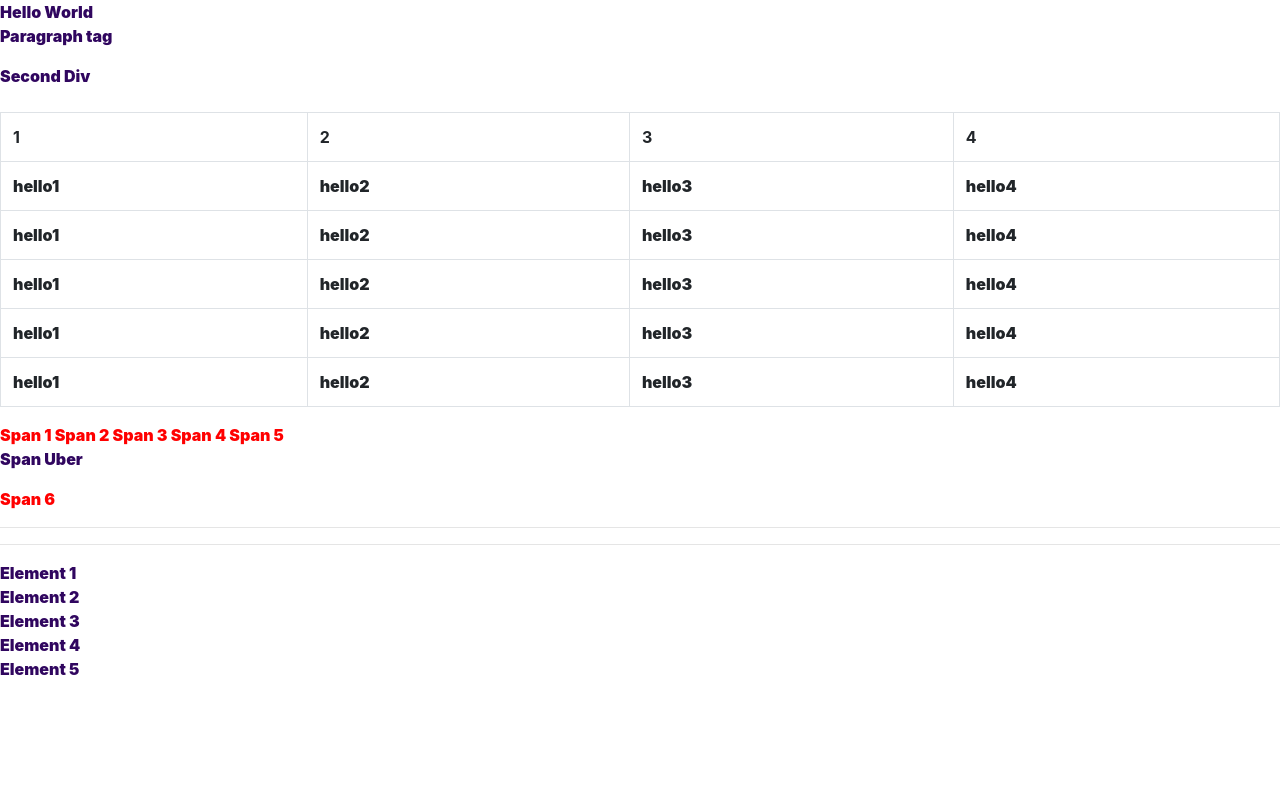
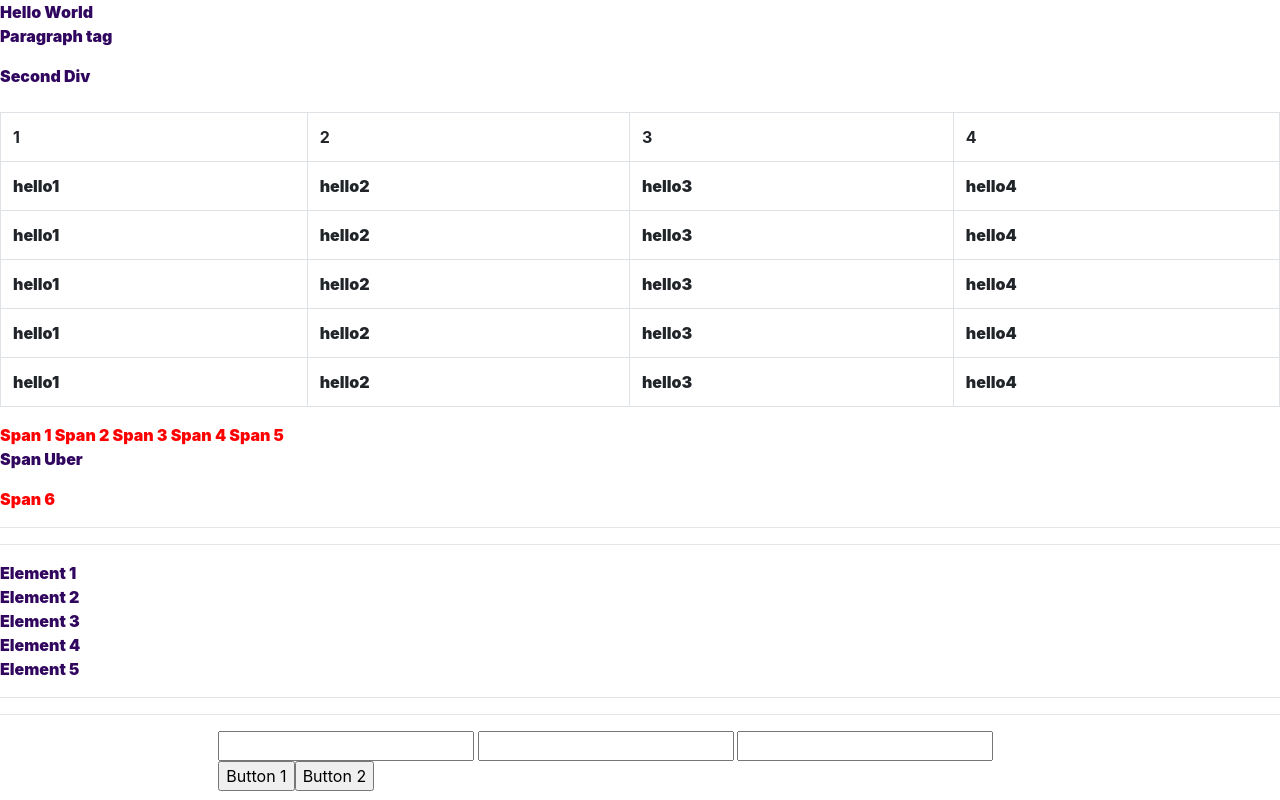
Before and after one commit to khudania/bascis_of_Ajax_and_Jquery, a plain HTML site: page index.html in a window 1280 px wide. Drawn offline with nearby package versions, Linux system fonts and the light colour scheme.

Commit message:
target using Types of Elements

```diff
--- a/index.html
+++ b/index.html
@@ -79,6 +79,23 @@
     <div>Element 4</div>
     <div>Element 5</div>
 
+    <hr>
+    <hr>
+
+    <div class="row">
+        <div class="col-md-2">
+
+        </div>
+        <div class="col-md-8">
+            <form>
+                <input type="text" name="" id="">
+                <input type="text" name="" id="">
+                <input type="text" name="" id="">
+                <input type="button" value="Button 1"><input type="button" value="Button 2">
+            </form>
+        </div>
+    </div>
+
     <script src="https://cdnjs.cloudflare.com/ajax/libs/jquery/3.4.1/jquery.min.js"></script>
     <script src="https://cdnjs.cloudflare.com/ajax/libs/popper.js/1.16.0/umd/popper.min.js"></script>
     <script src="https://cdnjs.cloudflare.com/ajax/libs/twitter-bootstrap/4.4.1/js/bootstrap.min.js"></script>
--- a/main.js
+++ b/main.js
@@ -53,4 +53,11 @@ $(document).ready(() => {
     );
 
 
+    //Types
+    $(":button").click(
+        function () {
+            console.log("button is clicked")
+        }
+    );
+
 });
```
